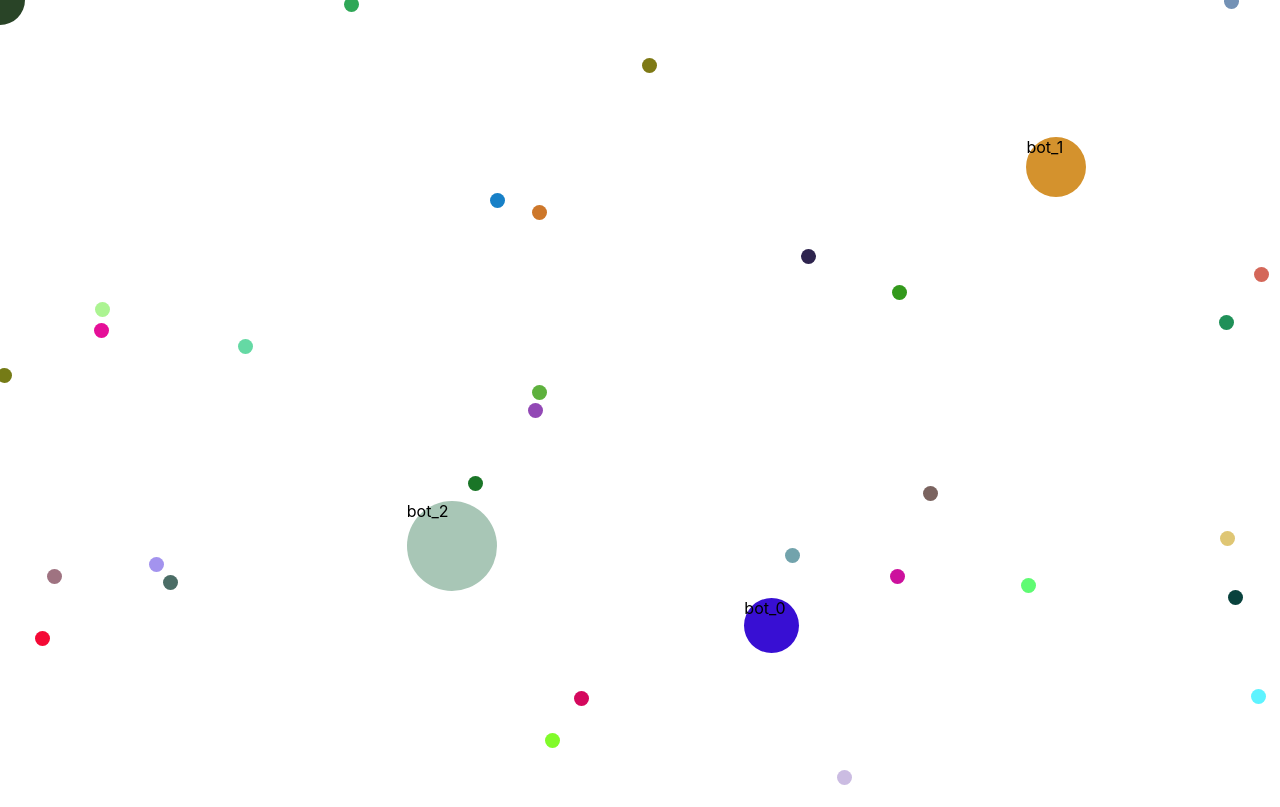
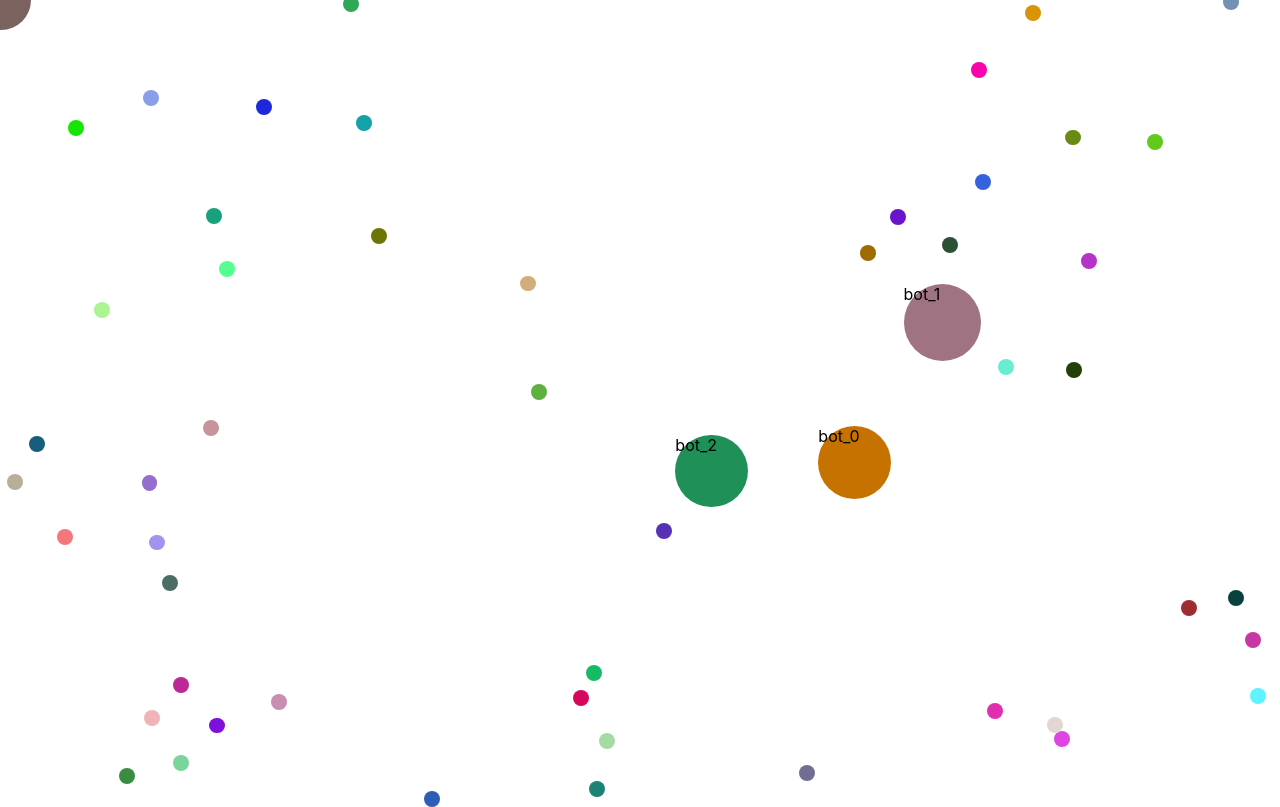
Before and after one commit to bensonfan0/agar-remake, a React (Create React App) app in the folder agar/: page / in a window 1280 px wide. Built offline with nearby package versions, Linux system fonts and the light colour scheme.

Commit message:
added player to player collision and 2d physics

```diff
--- a/agar/src/GameHelper.js
+++ b/agar/src/GameHelper.js
@@ -6,7 +6,7 @@ export const randomRBGColor = () => {
 };
 
 // returns newCoordinates and newAcceleration
-export const newPlayerCoordinates = (playerCoordinates, mouseCoordinates, playerAcceleration, gameAcceleration) => {
+export const newPlayerCoordinates = (playerCoordinates, mouseCoordinates, playerVelocity, gameAcceleration) => {
     // within range
     if (playerCoordinates.x < mouseCoordinates.x + 2 && playerCoordinates.x > mouseCoordinates.x - 2 &&
         playerCoordinates.y < mouseCoordinates.y + 2 && playerCoordinates.y > mouseCoordinates.y - 2) return (
@@ -16,46 +16,46 @@ export const newPlayerCoordinates = (playerCoordinates, mouseCoordinates, player
     let xCoordBehindMouse = mouseCoordinates.x < playerCoordinates.x;
     // handle y direction acceleration
     let yCoordBelowMouse = mouseCoordinates.y < playerCoordinates.y;
-    let doDoubleTakeSpeed = gameAcceleration * 6;
+    let doDoubleTakeSpeed = gameAcceleration * 8;
 
     if (xCoordBehindMouse) {
-        if (playerAcceleration.dx < 0) {
-            playerAcceleration.dx += -gameAcceleration;
+        if (playerVelocity.dx < 0) {
+            playerVelocity.dx += -gameAcceleration;
         } else {
             // accelerating wrong direction - do a double take
-            playerAcceleration.dx += -doDoubleTakeSpeed;
+            playerVelocity.dx += -doDoubleTakeSpeed;
         }
     } else if (!xCoordBehindMouse) {
-        if (playerAcceleration.dx > 0) {
-            playerAcceleration.dx += gameAcceleration;
+        if (playerVelocity.dx > 0) {
+            playerVelocity.dx += gameAcceleration;
         } else {
             // accelerating wrong direction - do a double take
-            playerAcceleration.dx += doDoubleTakeSpeed;
+            playerVelocity.dx += doDoubleTakeSpeed;
         }
     }
     if (yCoordBelowMouse) {
-        if (playerAcceleration.dy < 0) {
-            playerAcceleration.dy += -gameAcceleration;
+        if (playerVelocity.dy < 0) {
+            playerVelocity.dy += -gameAcceleration;
         } else {
-            playerAcceleration.dy += -doDoubleTakeSpeed;
+            playerVelocity.dy += -doDoubleTakeSpeed;
         }
     } else if (!yCoordBelowMouse) {
-        if (playerAcceleration.dy > 0) {
-            playerAcceleration.dy += gameAcceleration;
+        if (playerVelocity.dy > 0) {
+            playerVelocity.dy += gameAcceleration;
         } else {
-            playerAcceleration.dy += doDoubleTakeSpeed;
+            playerVelocity.dy += doDoubleTakeSpeed;
         }
     }
 
     // update coordinates
     let newCoordinates = { x: playerCoordinates.x, y: playerCoordinates.y };
-    newCoordinates.x += playerAcceleration.dx;
-    newCoordinates.y += playerAcceleration.dy;
+    newCoordinates.x += playerVelocity.dx;
+    newCoordinates.y += playerVelocity.dy;
 
-    return [newCoordinates, playerAcceleration];
+    return [newCoordinates, playerVelocity];
 };
 
-export const newBotCoordinates = (playerCoordinates, randomCoordinates, playerAcceleration, gameAcceleration) => {
+export const newBotCoordinates = (playerCoordinates, randomCoordinates, playerVelocity, gameAcceleration) => {
     // within range
     if (playerCoordinates.x < randomCoordinates.x + 2 && playerCoordinates.x > randomCoordinates.x - 2 &&
         playerCoordinates.y < randomCoordinates.y + 2 && playerCoordinates.y > randomCoordinates.y - 2) return (
@@ -68,66 +68,74 @@ export const newBotCoordinates = (playerCoordinates, randomCoordinates, playerAc
     let doDoubleTakeSpeed = gameAcceleration * 6;
 
     if (xCoordBehindMouse) {
-        if (playerAcceleration.dx < 0) {
-            playerAcceleration.dx += -gameAcceleration;
+        if (playerVelocity.dx < 0) {
+            playerVelocity.dx += -gameAcceleration;
         } else {
             // accelerating wrong direction - do a double take
-            playerAcceleration.dx += -doDoubleTakeSpeed;
+            playerVelocity.dx += -doDoubleTakeSpeed;
         }
     } else if (!xCoordBehindMouse) {
-        if (playerAcceleration.dx > 0) {
-            playerAcceleration.dx += gameAcceleration;
+        if (playerVelocity.dx > 0) {
+            playerVelocity.dx += gameAcceleration;
         } else {
             // accelerating wrong direction - do a double take
-            playerAcceleration.dx += doDoubleTakeSpeed;
+            playerVelocity.dx += doDoubleTakeSpeed;
         }
     }
     if (yCoordBelowMouse) {
-        if (playerAcceleration.dy < 0) {
-            playerAcceleration.dy += -gameAcceleration;
+        if (playerVelocity.dy < 0) {
+            playerVelocity.dy += -gameAcceleration;
         } else {
-            playerAcceleration.dy += -doDoubleTakeSpeed;
+            playerVelocity.dy += -doDoubleTakeSpeed;
         }
     } else if (!yCoordBelowMouse) {
-        if (playerAcceleration.dy > 0) {
-            playerAcceleration.dy += gameAcceleration;
+        if (playerVelocity.dy > 0) {
+            playerVelocity.dy += gameAcceleration;
         } else {
-            playerAcceleration.dy += doDoubleTakeSpeed;
+            playerVelocity.dy += doDoubleTakeSpeed;
         }
     }
 
     // update coordinates
     let newCoordinates = { x: playerCoordinates.x, y: playerCoordinates.y };
-    newCoordinates.x += playerAcceleration.dx;
-    newCoordinates.y += playerAcceleration.dy;
+    newCoordinates.x += playerVelocity.dx;
+    newCoordinates.y += playerVelocity.dy;
 
-    return [newCoordinates, playerAcceleration];
+    return [newCoordinates, playerVelocity];
 }
 
 export const isCollidingFood = (playerBlob, listOfFood) => {
+    return isCollidingBlob(playerBlob, listOfFood);
+};
+
+export const isCollidingPlayer = (playerBlob, listOfPlayerBlob) => {
+    return isCollidingBlob(playerBlob, listOfPlayerBlob);
+};
+
+const isCollidingBlob = (blob, listOfBlob) => {
     // check if colliding with food
     //console.log("helper function this is playerBlob", playerBlob);
-    let playerRadius = (playerBlob.props.size / 2);
+    let playerRadius = Math.sqrt(blob.props.area / Math.PI);
 
     // let cx = playerBlob.props.coordinates.x + playerRadius;
     // let cy = playerBlob.props.coordinates.y + playerRadius;
 
     // no need to offset radius because compensated in Blob
-    let cx = playerBlob.props.coordinates.x;
-    let cy = playerBlob.props.coordinates.y;
+    let cx = blob.props.coordinates.x;
+    let cy = blob.props.coordinates.y;
 
 
-    for (let i = 0; i < listOfFood.length; i++) {
-        let foodRadius = (listOfFood[i].props.size / 2);
+    for (let i = 0; i < listOfBlob.length; i++) {
+        let otherBlobRadius = Math.sqrt(listOfBlob[i].props.area / Math.PI);
         // let cxFood = listOfFood[i].props.coordinates.x + foodRadius;
         // let cyFood = listOfFood[i].props.coordinates.y + foodRadius;
 
         // no need to offset radius because compensated in Blob
-        let cxFood = listOfFood[i].props.coordinates.x;
-        let cyFood = listOfFood[i].props.coordinates.y;
+        let cxOtherBlob = listOfBlob[i].props.coordinates.x;
+        let cyOtherBlob = listOfBlob[i].props.coordinates.y;
 
-        let dx = cx - cxFood;
-        let dy = cy - cyFood;
+        let dx = cx - cxOtherBlob;
+        let dy = cy - cyOtherBlob;
 
         let cDistance = Math.sqrt(dx * dx + dy * dy);
 
@@ -135,17 +143,48 @@ export const isCollidingFood = (playerBlob, listOfFood) => {
         //console.log("cx:", cx, "cy:", cy);
         //console.log("cxFood:", cxFood, "cyFood:", cyFood);
         //console.log("cDistance:", cDistance);
-        if (cDistance < playerRadius + foodRadius) {
-            console.log("collision detected!", listOfFood[i]);
-            return [true, listOfFood[i]];
+        if (cDistance < playerRadius + otherBlobRadius) {
+            //console.log("collision detected!", listOfBlob[i]);
+            return [true, listOfBlob[i]];
         }
     }
 
     return [false, null];
-};
+}
 
-export const isCollidingPlayer = (playerBlob, listOfPlayerBlob) => {
-    // check if colliding with another player
+export const blobElasticCollision = (blob1, blob2) => {
+    let obj1 = blob1.props.coordinates;
+    let obj2 = blob2.props.coordinates;
 
-    return true;
-};
+    /**
+     * v      = {dx,dy}
+     * center = {x ,y}
+     * m      =  area
+     *
+     * velocity with two vectors {dx, dy}
+     *
+     * v_1prime = v_2 - 2m_2 / (m_1 + m_2) < v_1 - v_2 , x_1 - x_2 > / || x_1 - x_2 ||^2 (x_1 - x_2)
+     */
+
+    let newObj1Velocity = {dx:blob1.props.velocity.dx, dy:blob1.props.velocity.dy};
+    let newObj2Velocity = {dx:blob2.props.velocity.dx, dy:blob2.props.velocity.dy};
+
+    let vCollision = {x: obj2.x - obj1.x, y: obj2.y - obj1.y};
+    let distance = Math.sqrt((obj2.x-obj1.x)*(obj2.x-obj1.x) + (obj2.y-obj1.y)*(obj2.y-obj1.y));
+    let vCollisionNorm = {x: vCollision.x / distance, y: vCollision.y / distance}; // direction of travel
+    let vRelativeVelocity = {x: newObj1Velocity.dx - newObj2Velocity.dx, y: newObj1Velocity.dy - newObj2Velocity.dy}; // matrix algebra
+    let speed = vRelativeVelocity.x * vCollisionNorm.x + vRelativeVelocity.y * vCollisionNorm.y; // dot product
+
+    if (speed < 0){
+        return [newObj1Velocity, newObj2Velocity];
+    }
+    let impulse = 2 * speed / (blob1.props.area + blob2.props.area)
+
+
+    newObj1Velocity.dx -= (impulse * blob2.props.area * vCollisionNorm.x);
+    newObj1Velocity.dy -= (impulse * blob2.props.area * vCollisionNorm.y);
+    newObj2Velocity.dx += (impulse * blob1.props.area * vCollisionNorm.x);
+    newObj2Velocity.dy += (impulse * blob1.props.area * vCollisionNorm.y);
+
+    return [newObj1Velocity, newObj2Velocity];
+}
--- a/agar/src/components/Blob.js
+++ b/agar/src/components/Blob.js
@@ -17,14 +17,21 @@ const Blob = (props) => {
         blobY = props.coordinates.y;
     }
 
+    //r = sqrt(Area/pi)
+
+    let radius = Math.sqrt(props.area / Math.PI)
+    let sideLength = radius * 2;
+
     let blobStyle = {
         backgroundColor: 'black',
-        height: `${props.size}px`,
-        width: `${props.size}px`,
+        height: `${sideLength}px`,
+        width: `${sideLength}px`,
         borderRadius: '100%',
-        top: `${blobY - props.size/2}px`,
-        left: `${blobX - props.size/2}px`
+        top: `${blobY - radius}px`,
+        left: `${blobX - radius}px`
     };
+
+    //console.log("this is blobStyle", blobStyle, "this is radius", radius);
 
     // note top == x and left == y
 
--- a/agar/src/components/Food.js
+++ b/agar/src/components/Food.js
@@ -6,7 +6,7 @@ import { randomRBGColor } from '../GameHelper';
 const Food = (props) => {
 
     return (
-        <Blob size={props.size} coordinates={props.coordinates} color={props.color}/>
+        <Blob area={props.area} coordinates={props.coordinates} color={props.color}/>
     )
 }
 
--- a/agar/src/components/Game.js
+++ b/agar/src/components/Game.js
@@ -1,6 +1,6 @@
 import React from 'react';
 import GameStage from './GameStage';
-import { playerPopulation, botPopulation, foodNumber, playerSpeed } from '../config/GameStats';
+import { playerPopulation, botPopulation, foodNumber, playerAcceleration } from '../config/GameStats';
 
 const Game = () => {
     // TODO: screen moves with component
@@ -11,7 +11,7 @@ const Game = () => {
             <GameStage
                 population={playerPopulation}
                 botPopulation={botPopulation}
-                playerSpeed={playerSpeed}
+                playerAcceleration={playerAcceleration}
                 food={foodNumber} />
         </div>
     )
--- a/agar/src/components/GameStage.js
+++ b/agar/src/components/GameStage.js
@@ -1,9 +1,8 @@
 import React, { useState, useEffect } from 'react';
-import { isCollidingPlayer, isCollidingFood, newPlayerCoordinates, newBotCoordinates, randomRBGColor } from '../GameHelper';
+import { isCollidingPlayer, isCollidingFood, newPlayerCoordinates, randomRBGColor, blobElasticCollision } from '../GameHelper';
 import PlayerBlob from './PlayerBlob';
 import Food from './Food';
-import { playerStartSize, playerSpeed ,foodSize, maxAccelerationNumerator, botPopulation } from '../config/GameStats';
-import { render } from 'react-dom';
+import { playerStartArea, playerAcceleration ,foodArea, maxVelocityNumerator, botPopulation, consumableRatio, maxArea } from '../config/GameStats';
 
 const randomSpawn = () => {
     let spawnCoordinates = { x: 0, y: 0 };
@@ -15,15 +14,15 @@ const randomSpawn = () => {
 
 const setUpPlayers = (gameStageProps, listOfPlayerBlob, listOfBotBlob, listOfFood, listOfRandomCoord) => {
     for (let i = 0; i < gameStageProps.population; i++) {
-        listOfPlayerBlob[i] = <PlayerBlob key={i} name={'filler_name'} playerSpeed={gameStageProps.playerSpeed} coordinates={randomSpawn()} size={playerStartSize} acceleration={{dx:0, dy:0}} maxAcceleration={maxAccelerationNumerator/playerStartSize} color={randomRBGColor()}/>;
+        listOfPlayerBlob[i] = <PlayerBlob key={i} name={'filler_name'} playerSpeed={gameStageProps.playerAcceleration} coordinates={randomSpawn()} area={playerStartArea} velocity={{dx:0, dy:0}} maxVelocity={maxVelocityNumerator/playerStartArea} color={randomRBGColor()}/>;
     }
 
     for (let i = 0; i < gameStageProps.botPopulation; i++) {
-        listOfBotBlob[i] = <PlayerBlob key={i} name={`bot_${i}`} playerSpeed={gameStageProps.playerSpeed} coordinates={randomSpawn()} size={playerStartSize} acceleration={{dx:0, dy:0}} maxAcceleration={maxAccelerationNumerator/playerStartSize} color={randomRBGColor()}/>;
+        listOfBotBlob[i] = <PlayerBlob key={i} name={`bot_${i}`} playerSpeed={gameStageProps.playerAcceleration} coordinates={randomSpawn()} area={playerStartArea} velocity={{dx:0, dy:0}} maxVelocity={maxVelocityNumerator/playerStartArea} color={randomRBGColor()}/>;
     }
 
     for (let j = 0; j < gameStageProps.food; j++) {
-        listOfFood[j] = <Food key={j} size={foodSize} coordinates={randomSpawn()} color={randomRBGColor()}/>;
+        listOfFood[j] = <Food key={j} area={foodArea} coordinates={randomSpawn()} color={randomRBGColor()}/>;
     }
 
     for (let i = 0; i < botPopulation; i++) {
@@ -104,40 +103,82 @@ const GameStage = (props) => {
     }
 
     const handleBotMove = (botBlob, botCoordinates, i) => {
-        return blobMove(botBlob, botCoordinates, listOfBotBlob, i);
+        // we need to compare bots here too..
+        return blobMove(botBlob, i, botCoordinates, listOfPlayerBlob, listOfBotBlob);
     }
 
     const handlePlayerMove = (playerBlob, i) => {
-        return blobMove(playerBlob, mouseCoordinates, listOfPlayerBlob, i);
+        return blobMove(playerBlob, i, mouseCoordinates, listOfBotBlob);
     }
 
-    const blobMove = (blob, moveToCoordinates, listOfAliveBlob, i) => {
-        let [newCoordinates, newAcceleration] = newPlayerCoordinates(blob.props.coordinates, moveToCoordinates, blob.props.acceleration, playerSpeed);
+    const blobMove = (blob, i, moveToCoordinates, listOfAliveBlob, listOfBotBlob) => {
+        let newCoordinates = {x:blob.props.coordinates.x, y:blob.props.coordinates.y};
+        let newVelocity = {dx:blob.props.velocity.dx, dy:blob.props.velocity.dy};
+        let newVelocityOtherBlob = {dx:0, dy:0};
 
-        newAcceleration = accelerationNotExceedingMax(newAcceleration, blob.props.maxAcceleration);
-
-        let newSize = blob.props.size;
+        let newArea = blob.props.area;
         let newPlayerSpeed = blob.props.playerSpeed;
-        let playerColor = blob.props.color;
+        let newPlayerColor = blob.props.color;
         let [isColliding, FoodToRemove] = isCollidingFood(blob, listOfFood);
         if (isColliding) {
             updateFood(FoodToRemove);
-            newSize += + 5;
+            newArea += + foodArea;
             (newPlayerSpeed *= 1/2 < Number.MIN_VALUE ? newPlayerSpeed *= 1/2 : newPlayerSpeed = Number.MIN_VALUE)
         }
 
-        if (isCollidingPlayer(blob, listOfAliveBlob)) {
+        [newCoordinates, newVelocity] = newPlayerCoordinates(blob.props.coordinates, moveToCoordinates, blob.props.velocity, playerAcceleration);
 
+        if (listOfBotBlob !== undefined) {
+            let botBlobsToCheck = listOfBotBlob.map((bot, index) => {
+                if (blob === bot) {
+                    // a dummy bot
+                    return <PlayerBlob key={index} name={''} coordinates={{x:-50,y:-50}} playerSpeed={1} area={1} velocity={{dx:0,dy:0}} maxVelocity={0} color={'red'}/>
+                }
+                return bot;
+            });
+            [ newArea, newCoordinates, newPlayerColor, newVelocity ] = handlePlayerCollision(blob, botBlobsToCheck, newArea, newCoordinates, newPlayerColor, newVelocity, newVelocityOtherBlob);
         }
-        return <PlayerBlob key={i} name={blob.props.name} coordinates={newCoordinates} playerSpeed={newPlayerSpeed} size={newSize} acceleration={newAcceleration} maxAcceleration={maxAccelerationNumerator/newSize} color={playerColor}/>;
+
+        [ newArea, newCoordinates, newPlayerColor, newVelocity ] = handlePlayerCollision(blob, listOfAliveBlob, newArea, newCoordinates, newPlayerColor, newVelocity, newVelocityOtherBlob);
+
+        newVelocity = velocityNotExceedingMax(newVelocity, blob.props.maxVelocity);
+        // max area...
+        if (newArea > maxArea) newArea = maxArea;
+
+        return <PlayerBlob key={i} name={blob.props.name} coordinates={newCoordinates} playerSpeed={newPlayerSpeed} area={newArea} velocity={newVelocity} maxVelocity={maxVelocityNumerator/newArea} color={newPlayerColor}/>;
     }
 
-    const accelerationNotExceedingMax = (acceleration, maxAcceleration) => {
-        let xSign = Math.sign(acceleration.dx);
-        let ySign = Math.sign(acceleration.dy);
+    const handlePlayerCollision = (blob, listOfAliveBlob, newArea, newCoordinates, newPlayerColor, newVelocity, newVelocityOtherBlob) => {
+        let [isPlayerColliding, otherPlayer] = isCollidingPlayer(blob, listOfAliveBlob);
+        if (isPlayerColliding) {
+            console.log("colliding players!");
 
-        let dx = (Math.abs(acceleration.dx) > maxAcceleration ? maxAcceleration * xSign : acceleration.dx);
-        let dy = (Math.abs(acceleration.dy) > maxAcceleration ? maxAcceleration * ySign : acceleration.dy);
+            if (otherPlayer.props.area > blob.props.area * consumableRatio) {
+                // die, spawn again
+                newArea = playerStartArea;
+                newCoordinates = randomSpawn();
+                newPlayerColor = randomRBGColor();
+            } else if (otherPlayer.props.area * consumableRatio < blob.props.area) {
+                // gain their area
+                newArea += otherPlayer.props.area;
+            } else {
+                /*
+                Suppose perfectly elastic collision
+                Use 2 vector matrices
+                */
+                [newVelocity, newVelocityOtherBlob] = blobElasticCollision(blob, otherPlayer);
+                console.log("BOUNCE BOUNCE BOUNCE",newVelocity);
+            }
+        }
+        return [ newArea, newCoordinates, newPlayerColor, newVelocity ];
+    }
+
+    const velocityNotExceedingMax = (velocity, maxVelocity) => {
+        let xSign = Math.sign(velocity.dx);
+        let ySign = Math.sign(velocity.dy);
+
+        let dx = (Math.abs(velocity.dx) > maxVelocity ? maxVelocity * xSign : velocity.dx);
+        let dy = (Math.abs(velocity.dy) > maxVelocity ? maxVelocity * ySign : velocity.dy);
         //console.log(dx, dy);
         return {dx:dx, dy:dy}
     }
@@ -149,7 +190,7 @@ const GameStage = (props) => {
         for (let i = 0; i < listOfFood.length; i++) {
             let foodCoordinates = (i === indexToRemove ? randomSpawn() : listOfFood[i].props.coordinates);
             let foodColor = (i === indexToRemove ? randomRBGColor() : listOfFood[i].props.coordinates)
-            newListOfFood[i] = <Food key={i} size={foodSize} coordinates={foodCoordinates} color={foodColor}/>;
+            newListOfFood[i] = <Food key={i} area={foodArea} coordinates={foodCoordinates} color={foodColor}/>;
         }
         //console.log(listOfFood);
         //console.log(newListOfFood);
@@ -167,4 +208,5 @@ const GameStage = (props) => {
     )
 }
 
+
 export default GameStage;
--- a/agar/src/components/PlayerBlob.js
+++ b/agar/src/components/PlayerBlob.js
@@ -1,24 +1,16 @@
 import React, { useState, useEffect } from 'react';
 import Blob from './Blob';
 import { randomRBGColor } from '../GameHelper';
-import useMouseFollow from '../hooks/useMouseFollow';
 
-let maxAcceleration = 2;
-
-let dx = 0;
-let dy = 0;
-
-let mouseLastCoordinates = { x: 0, y: 0 };
-
-//let startSize = 50;
+//let startarea = 50;
 let playerSettings = { playerName: 'filler_name', color: randomRBGColor(), coordinates: { x: 0, y: 0 } };
 
 // function components where 'props' is an object, and is passed as a parameter
 const PlayerBlob = (props) => {
-    const [size, setSize] = useState(props.size);
+    const [area, setarea] = useState(props.area);
     useEffect(() => {
-        setSize(props.size);
-    }, [props.size]);
+        setarea(props.area);
+    }, [props.area]);
     // NOTE: don't manipulate coordinates (b/c object) and return back to useState
     //       since it is pass by reference React won't know if original changed
     const [coordinates, setCoordinates] = useState(props.coordinates);
@@ -27,11 +19,11 @@ const PlayerBlob = (props) => {
     playerSettings.color = props.color;
     playerSettings.playerName = props.name;
     //console.log("name", props.name);
-    //console.log(size);
+    //console.log(area);
     return (
         <Blob
             playerSettings={playerSettings}
-            size={size}>
+            area={area}>
         </Blob>
     )
 }
--- a/agar/src/config/GameStats.js
+++ b/agar/src/config/GameStats.js
@@ -4,9 +4,15 @@
 
 export const playerPopulation = 1;
 export const botPopulation = 3;
-export const playerSpeed = 0.03; // TODO: this should be acceleration
-export const playerStartSize = 50;
-export const foodNumber = 30;
-export const foodSize = 15;
+export const playerAcceleration = 0.1; // TODO: this should be acceleration.. or is it velocity??
+export const playerStartArea = 2500;
+export const foodNumber = 50;
+export const foodArea = 200;
 
-export const maxAccelerationNumerator = 700; // higher is faster
+export const maxVelocityNumerator = 100000; // higher is faster
+
+export const consumableRatio = 5/3;
+
+export const maxArea = 100000;
+
+export const amountBounce = 1.5;
```
